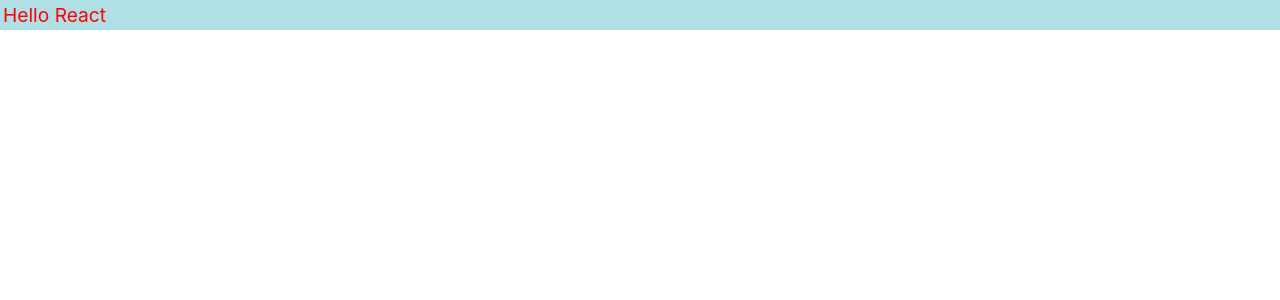
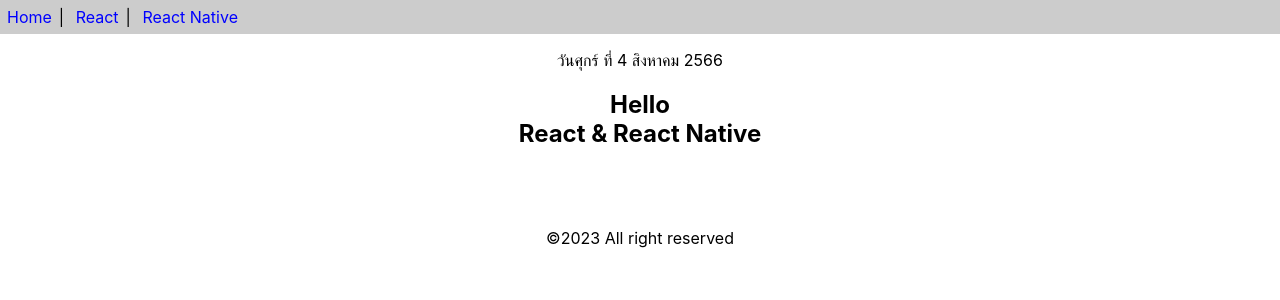
Before and after one commit to tewtewpemtat/app1, a React (Create React App) app: page / in a window 1280 px wide. Shown: the top 300 px of the page. Built offline with nearby package versions, Linux system fonts and the light colour scheme.

Commit message:
ClassSuccesfull

```diff
--- a/src/App.js
+++ b/src/App.js
@@ -1,14 +1,14 @@
 import React from 'react'
-
+import { Header,Content,Footer } from './func-components';
+import Calendar from './class-components';
 function App() {
-  const divStyle={
-    color:'red',
-    backgroundColor:'powderblue',
-    fontSize:'larger',
-    padding:'3px',
-  }
   return (
-    <div style={divStyle}>Hello React</div>
+    <>
+    <Header/>
+    <p><center><Calendar/></center></p>
+    <Content/>
+    <Footer/>
+    </>
   );
 }
 
--- /dev/null
+++ b/src/class-components.js
@@ -0,0 +1,18 @@
+import React, {Component} from 'react'
+
+export default class Calendar extends Component  {
+    getDate(){
+        const dayNames = ['อาทิตย์','จันทร์','อังคาร','พุธ','พฤหัสบดี','ศุกร์','เสาร์',]
+        const monthNames = ['มกราคม','กุมภาพันธ์','มีนาคม','เมษายน','พฤษภาคม','มิถุนายน','กรกฎาคม','สิงหาคม','กันยายน','ตุลาคม','พฤศจิกายน','ธันวาคม']
+
+        const date = new Date()
+        const weekDay = dayNames[date.getDay()]
+        const day = date.getDate()
+        const month = monthNames[date.getMonth()]
+        const year = date.getFullYear()+543
+        return 'วัน'+weekDay+' ที่ '+day+' '+month+' '+year
+    }
+    render() {
+        return <div>{this.getDate()}</div>
+    }
+}
--- /dev/null
+++ b/src/func-components.js
@@ -0,0 +1,35 @@
+import React from 'react'
+
+export function Header() {
+    const aStyle = {
+        display:'inline-block',
+        color:'blue',
+        margin:'7px',
+        textDecoration:'none'
+    }
+
+return (
+    <div style={{backgroundColor:'#ccc'}}>
+        <a href=""style={aStyle}>Home</a>|&nbsp;
+        <a href=""style={aStyle}>React</a>|&nbsp;
+        <a href=""style={aStyle}>React Native</a>
+    </div>
+)
+}
+
+export function Content(){
+    return(
+        <div style={{textAlign:'center'}}>
+            <h2>Hello<br/>React & React Native</h2>
+            <br/><br/><br/>
+        </div>
+    )
+}
+
+export const Footer = () => {
+    return (
+        <div style={{textAlign:'center'}}>
+            &copy;{new Date().getFullYear()} All right reserved
+        </div>
+    )
+}
```
